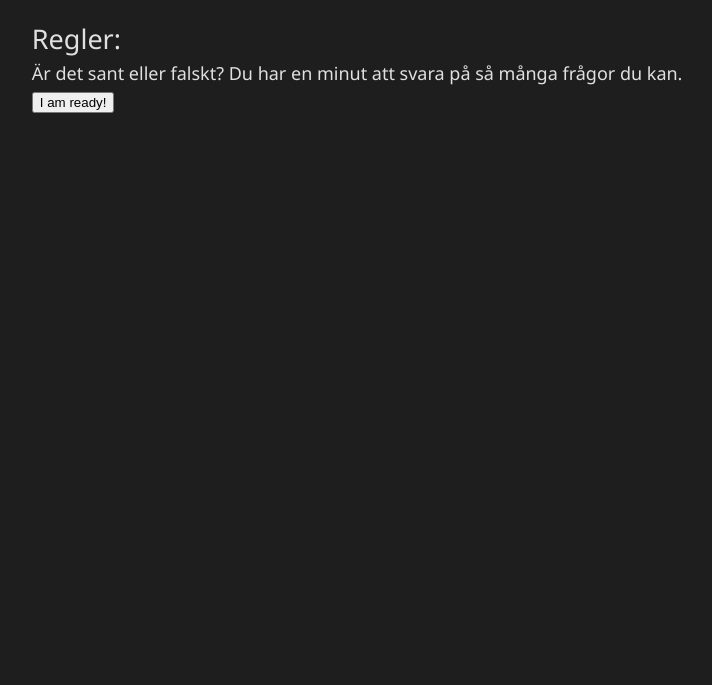
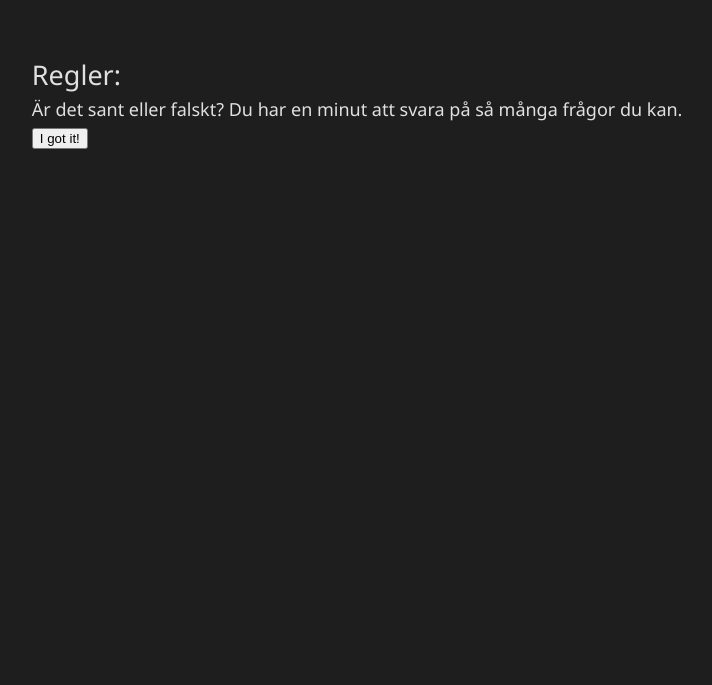
Before and after one commit to AndreasJosef/quizquake, a website built with Vite: page index.html in a window 1280 px wide. Shown: the part 115-800 px from the top of the page, without its empty margins (253-965 px from the left). Built offline with nearby package versions, Linux system fonts and the light colour scheme.

Commit message:
feat: Prepare slots for styling

```diff
--- a/src/components/RulesComponent.js
+++ b/src/components/RulesComponent.js
@@ -14,7 +14,7 @@ export function RulesComponent({ onClick }) {
         // skapar DOM
         rulesHeading.textContent = 'Regler:'
         rulesText.textContent = 'Är det sant eller falskt? Du har en minut att svara på så många frågor du kan.'
-        readyButton.textContent = 'I am ready!'
+        readyButton.textContent = 'I got it!'
 
         readyButton.addEventListener('click', onClick);
 
--- a/src/styles/components/slot.css
+++ b/src/styles/components/slot.css
@@ -2,6 +2,7 @@
     transition: opacity 0.3s ease, transform 0.3s ease;
     opacity: 1;
     display: block;
+    padding-block: var(--space-2);
 }
 
 /* Hidden state */
@@ -11,3 +12,21 @@
     pointer-events: none;
     transition: opacity 0.3s ease;
 }
+
+.slot-header {
+    display: flex;
+    flex-direction: row-reverse;
+    justify-content: space-between;
+}
+
+.slot-controls {
+    display: flex;
+    justify-content: center;
+
+}
+
+.slot-controls button {
+    margin-inline: var(--space-2);
+    padding-inline: var(--space-5);
+    padding-block: var(--space-3);
+}
```
